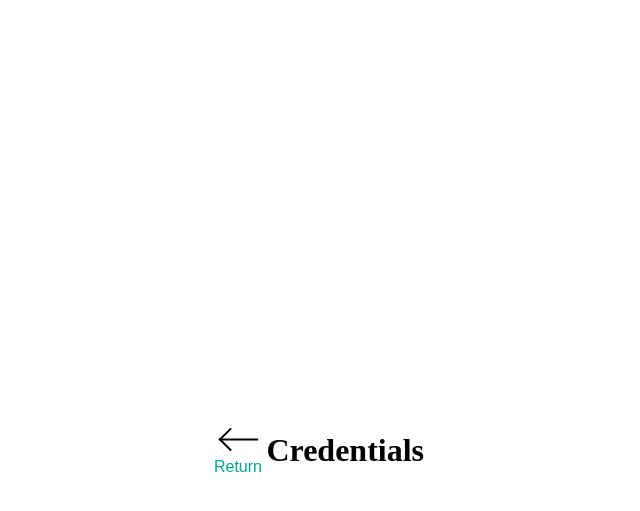
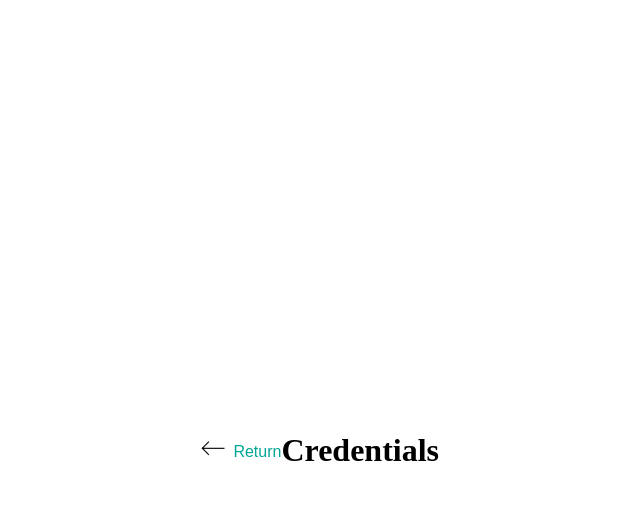
Before and after one commit to cssidy/personal-site, a Jekyll site: the page built from credentials.html, in a window 1280 px wide. Shown: the top 511 px of the page, without its empty margins (321-961 px from the left). Built offline with Jekyll 4.4.1, drawn with Linux system fonts in a browser that asks for light colours; some web fonts are replaced.

Commit message:
Update credentials.html

```diff
--- a/credentials.html
+++ b/credentials.html
@@ -3,7 +3,7 @@ layout: layout
 ---
 
 <div class="content">
-  <a href="/"><img src="assets/icons/left-arrow.svg" width:30px alt="Return"><span> Return</span></a>
+  <a href="/"><img src="assets/icons/left-arrow.svg" class="left_arrow" alt="Return"><span> Return</span></a>
   <h1>Credentials</h1>
   <div class="">
 
```
